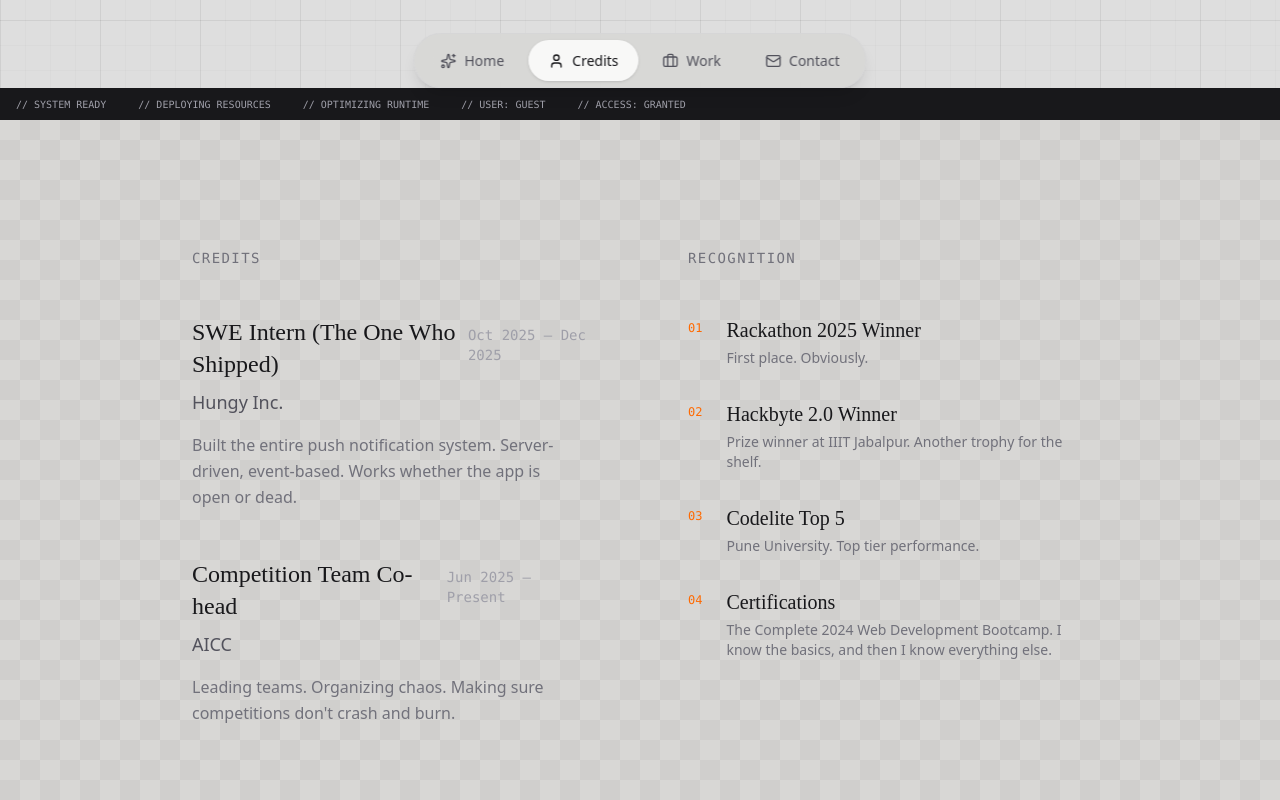
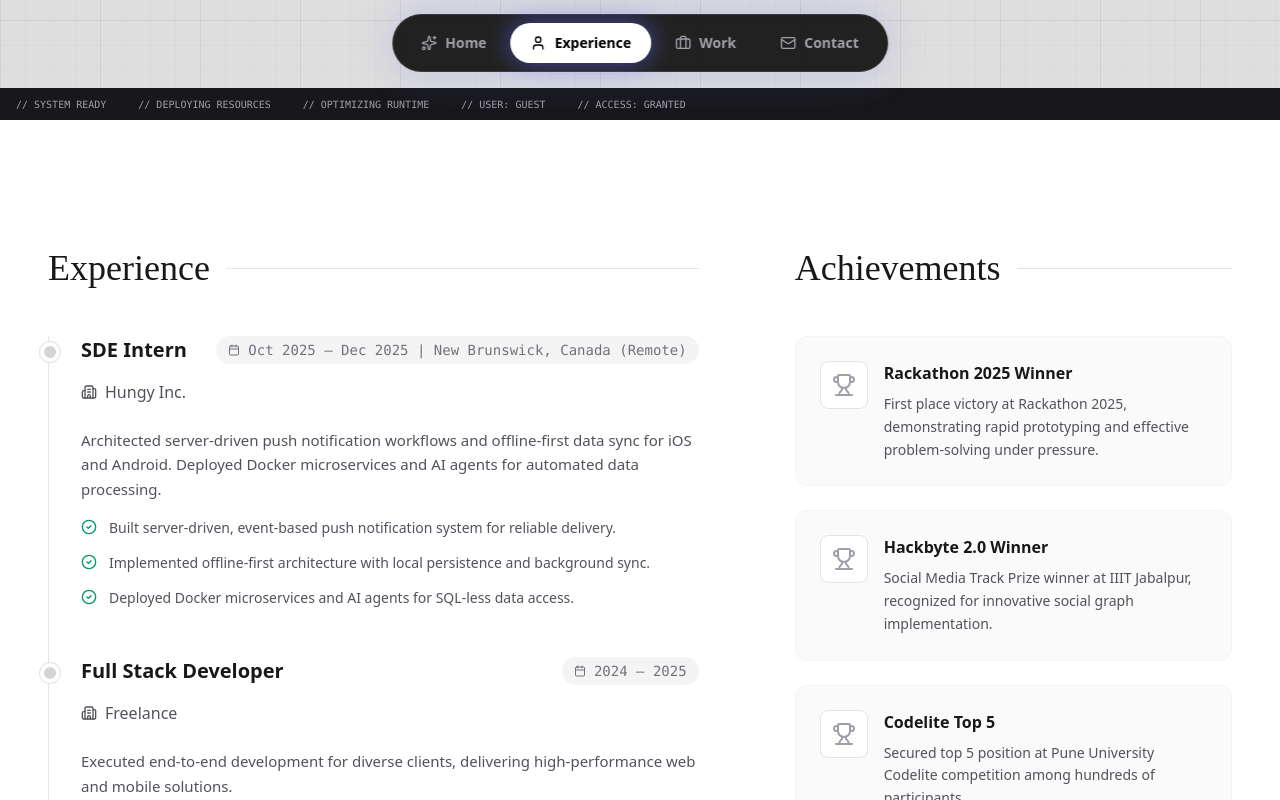
Before and after one commit to Dany1211/product-Engineer, a Next.js app: page / in a window 1280 px wide. Shown: the part 680-1480 px from the top of the page. Built offline with nearby package versions, Linux system fonts and the light colour scheme.

Commit message:
Updated Experience section V2

```diff
--- a/app/components/Achievements.js
+++ /dev/null
@@ -1,37 +0,0 @@
-import Section from './Section';
-import { achievements } from '../data/content';
-import { Award } from 'lucide-react';
-
-export default function Achievements() {
-    return (
-        <Section id="achievements" className="py-24 border-t border-zinc-200 bg-zinc-50/50">
-            <div className="grid md:grid-cols-2 gap-12 md:gap-24">
-                <div>
-                    <h2 className="text-4xl md:text-5xl font-serif text-zinc-900 mb-6">Recognition</h2>
-                    <p className="text-zinc-500 max-w-sm">
-                        Milestones that define my journey as an engineer.
-                    </p>
-                </div>
-
-                <div className="grid gap-8">
-                    {achievements.map((item, index) => (
-                        <div
-                            key={index}
-                            className="group flex gap-6 p-6 -mx-6 rounded-2xl hover:bg-white hover:shadow-sm transition-all duration-300"
-                        >
-                            <div className="flex-shrink-0 w-12 h-12 rounded-full bg-white border border-zinc-200 flex items-center justify-center group-hover:scale-110 transition-transform shadow-sm">
-                                <Award className="w-5 h-5 text-zinc-400 group-hover:text-orange-500 transition-colors" />
-                            </div>
-                            <div>
-                                <h3 className="text-xl font-serif text-zinc-900 mb-2">{item.title}</h3>
-                                <p className="text-zinc-500 leading-relaxed font-sans group-hover:text-zinc-600">
-                                    {item.description}
-                                </p>
-                            </div>
-                        </div>
-                    ))}
-                </div>
-            </div>
-        </Section>
-    );
-}
--- a/app/components/BottomNav.js
+++ b/app/components/BottomNav.js
@@ -10,7 +10,7 @@ export default function BottomNav() {
 
     const tabs = [
         { id: "home", label: "Home", icon: Sparkles, href: "#home" },
-        { id: "experience", label: "Credits", icon: User, href: "#experience" },
+        { id: "experience", label: "Experience", icon: User, href: "#experience" },
         { id: "projects", label: "Work", icon: Briefcase, href: "#projects" },
         { id: "contact", label: "Contact", icon: Mail, href: "#contact" },
     ];
@@ -47,25 +47,39 @@ export default function BottomNav() {
     };
 
     return (
-        <div className="fixed bottom-8 left-1/2 transform -translate-x-1/2 z-50">
-            <div className="flex items-center gap-1 p-1.5 rounded-full backdrop-blur-md border border-zinc-300/50 shadow-lg shadow-black/10" style={{ backgroundColor: 'rgba(216, 215, 213, 0.85)' }}>
+        <div className="fixed bottom-12 left-1/2 -translate-x-1/2 z-50">
+            <div
+                className="
+        flex items-center gap-1 p-2 rounded-full
+        bg-black/85 backdrop-blur-2xl
+        border border-white/10
+        shadow-[0_0_0_1px_rgba(255,255,255,0.08),0_0_40px_rgba(99,102,241,0.25)]
+      "
+            >
                 {tabs.map((tab) => (
                     <button
                         key={tab.id}
                         onClick={(e) => handleClick(e, tab.href)}
                         className={cn(
-                            "relative px-5 py-2.5 rounded-full text-sm font-medium transition-all duration-300 outline-none flex items-center gap-2",
-                            activeTab === tab.id ? "text-zinc-900" : "text-zinc-600 hover:text-zinc-900"
+                            "relative px-5 py-2.5 rounded-full text-sm font-semibold transition-all",
+                            activeTab === tab.id
+                                ? "text-black"
+                                : "text-zinc-400 hover:text-white"
                         )}
                     >
                         {activeTab === tab.id && (
                             <motion.div
                                 layoutId="nav-pill"
-                                className="absolute inset-0 bg-white/80 rounded-full shadow-sm"
-                                transition={{ type: "spring", bounce: 0.2, duration: 0.6 }}
+                                className="
+                absolute inset-0 rounded-full
+                bg-white
+                shadow-[0_0_25px_rgba(99,102,241,0.6)]
+              "
+                                transition={{ type: "spring", stiffness: 350, damping: 26 }}
                             />
                         )}
-                        <span className="relative z-10 flex items-center gap-2 pt-px">
+
+                        <span className="relative z-10 flex items-center gap-2">
                             <tab.icon className="w-4 h-4" />
                             <span className="hidden sm:inline">{tab.label}</span>
                         </span>
@@ -74,4 +88,6 @@ export default function BottomNav() {
             </div>
         </div>
     );
+
+
 }
--- a/app/components/BottomNav.jsx
+++ /dev/null
@@ -1,92 +0,0 @@
-"use client"
-import { useState, useEffect } from "react";
-import { Home, Briefcase, Layers, Mail } from "lucide-react";
-
-function NavItem({ href, icon: Icon, label, isActive }) {
-  return (
-    <a
-      href={href}
-      className="
-        group relative flex flex-col items-center justify-center
-        px-4 py-2.5
-        transition-all duration-300
-        hover:-translate-y-0.5 hover:scale-105
-      "
-    >
-      {/* Active highlight */}
-      {isActive && (
-        <div className="
-          absolute inset-0 rounded-full
-          bg-white
-          shadow-[0_0_25px_rgba(255,255,255,0.6)]
-        " />
-      )}
-
-      <Icon
-        size={20}
-        className={`relative z-10 transition-colors duration-300 ${isActive
-          ? "text-black"
-          : "text-gray-300 group-hover:text-white"
-          }`}
-      />
-
-      <span
-        className={`relative z-10 hidden sm:block text-xs font-semibold tracking-wide ${isActive
-          ? "text-black"
-          : "text-gray-300 group-hover:text-white"
-          }`}
-      >
-        {label}
-      </span>
-    </a>
-  );
-}
-
-export default function BottomNav() {
-  const [activeSection, setActiveSection] = useState("home");
-
-  useEffect(() => {
-    const sections = ["home", "projects", "experience", "contact"];
-
-    const handleScroll = () => {
-      const scrollPos = window.scrollY + window.innerHeight * 0.35;
-
-      for (const id of sections) {
-        const el = document.getElementById(id);
-        if (!el) continue;
-
-        if (
-          scrollPos >= el.offsetTop &&
-          scrollPos < el.offsetTop + el.offsetHeight
-        ) {
-          setActiveSection(id);
-          break;
-        }
-      }
-    };
-
-    window.addEventListener("scroll", handleScroll);
-    handleScroll();
-    return () => window.removeEventListener("scroll", handleScroll);
-  }, []);
-
-  return (
-    <nav className="fixed bottom-6 left-1/2 z-50 -translate-x-1/2">
-      <div
-        className="
-          flex items-center gap-2
-          px-5 py-3
-          rounded-full
-          bg-black/80 backdrop-blur-2xl
-          border border-white/20
-          shadow-[0_10px_50px_rgba(0,0,0,0.8),0_0_40px_rgba(255,255,255,0.15)]
-        "
-      >
-        <NavItem href="#home" icon={Home} label="Home" isActive={activeSection === "home"} />
-        <NavItem href="#projects" icon={Layers} label="Projects" isActive={activeSection === "projects"} />
-        <NavItem href="#experience" icon={Briefcase} label="Experience" isActive={activeSection === "experience"} />
-        <NavItem href="#contact" icon={Mail} label="Contact" isActive={activeSection === "contact"} />
-      </div>
-    </nav>
-  );
-}
--- a/app/components/Experience.js
+++ b/app/components/Experience.js
@@ -1,76 +1,110 @@
 "use client";
-import Section from './Section';
 import { experience, achievements } from '../data/content';
 import { motion } from 'framer-motion';
+import { Trophy, Calendar, Building2, CheckCircle2 } from 'lucide-react';
 
 export default function Experience() {
     return (
-        <Section id="experience" className="py-32 relative overflow-hidden">
-            {/* Checkered Background Pattern */}
-            <div className="absolute inset-0 pointer-events-none opacity-[0.03]"
-                style={{
-                    backgroundImage: `
-               linear-gradient(45deg, #000 25%, transparent 25%),
-               linear-gradient(-45deg, #000 25%, transparent 25%),
-               linear-gradient(45deg, transparent 75%, #000 75%),
-               linear-gradient(-45deg, transparent 75%, #000 75%)
-             `,
-                    backgroundSize: '40px 40px',
-                    backgroundPosition: '0 0, 0 20px, 20px -20px, -20px 0px'
-                }}
-            />
+        <section id="experience" className="py-32 bg-white relative">
+            <div className="max-w-[1400px] mx-auto px-6 md:px-12">
+                <div className="grid lg:grid-cols-12 gap-16 lg:gap-24">
 
-            <div className="grid md:grid-cols-2 gap-24 relative z-10">
-                {/* Experience List */}
-                <div>
-                    <h2 className="text-sm font-mono uppercase tracking-widest text-zinc-500 mb-12">Credits</h2>
-                    <div className="space-y-12">
+                    {/* Experience Section - Timeline */}
+                    <div className="lg:col-span-7">
+                        <motion.div
+                            initial={{ opacity: 0, y: 20 }}
+                            whileInView={{ opacity: 1, y: 0 }}
+                            viewport={{ once: true }}
+                            className="flex items-center gap-4 mb-12"
+                        >
+                            <h2 className="text-3xl md:text-4xl font-serif text-zinc-900">Experience</h2>
+                            <div className="h-px bg-zinc-200 flex-grow" />
+                        </motion.div>
+
+                        <div className="space-y-12 relative pl-8 border-l border-zinc-200">
                             {experience.map((job, i) => (
+                                <motion.div
+                                    key={i}
+                                    initial={{ opacity: 0, x: -20 }}
+                                    whileInView={{ opacity: 1, x: 0 }}
+                                    viewport={{ once: true }}
+                                    transition={{ duration: 0.5, delay: i * 0.1 }}
+                                    className="relative"
+                                >
+                                    {/* Timeline Node */}
+                                    <div className="absolute -left-[41px] top-1.5 w-5 h-5 rounded-full border-4 border-white bg-zinc-300 ring-1 ring-zinc-200" />
+
+                                    <div className="flex flex-col sm:flex-row sm:items-center justify-between mb-4 gap-2">
+                                        <h3 className="text-xl font-bold text-zinc-900">{job.role}</h3>
+                                        <div className="flex items-center text-sm font-mono text-zinc-500 bg-zinc-100 px-3 py-1 rounded-full w-fit">
+                                            <Calendar className="w-3 h-3 mr-2" />
+                                            {job.period}
+                                        </div>
+                                    </div>
+
+                                    <div className="flex items-center gap-2 text-zinc-600 mb-6 font-medium">
+                                        <Building2 className="w-4 h-4" />
+                                        {job.company}
+                                    </div>
+
+                                    <div className="prose prose-zinc max-w-none">
+                                        <p className="text-zinc-600 leading-relaxed mb-4 text-[15px]">
+                                            {job.description}
+                                        </p>
+
+                                        {job.achievements && job.achievements.length > 0 && (
+                                            <ul className="space-y-3 mt-4">
+                                                {job.achievements.map((point, idx) => (
+                                                    <li key={idx} className="flex gap-3 text-zinc-600 text-sm leading-relaxed">
+                                                        <CheckCircle2 className="w-4 h-4 text-emerald-600 flex-shrink-0 mt-0.5" />
+                                                        <span>{point}</span>
+                                                    </li>
+                                                ))}
+                                            </ul>
+                                        )}
+                                    </div>
+                                </motion.div>
+                            ))}
+                        </div>
+                    </div>
+
+                    {/* Achievements Section - Cards */}
+                    <div className="lg:col-span-5">
+                        <motion.div
+                            initial={{ opacity: 0, y: 20 }}
+                            whileInView={{ opacity: 1, y: 0 }}
+                            viewport={{ once: true }}
+                            className="flex items-center gap-4 mb-12"
+                        >
+                            <h2 className="text-3xl md:text-4xl font-serif text-zinc-900">Achievements</h2>
+                            <div className="h-px bg-zinc-200 flex-grow" />
+                        </motion.div>
+
+                        <div className="grid gap-6">
+                            {achievements.map((award, i) => (
                                 <motion.div
                                     key={i}
                                     initial={{ opacity: 0, y: 20 }}
                                     whileInView={{ opacity: 1, y: 0 }}
                                     viewport={{ once: true }}
-                                transition={{ duration: 0.8 }}
+                                    transition={{ duration: 0.5, delay: 0.2 + (i * 0.1) }}
+                                    className="group p-6 bg-zinc-50 border border-zinc-100 hover:border-zinc-300 hover:shadow-md transition-all duration-300 rounded-xl"
                                 >
-                                <div className="flex items-baseline justify-between mb-2">
-                                    <h3 className="text-2xl font-serif text-zinc-900">{job.role}</h3>
-                                    <span className="font-mono text-sm text-zinc-400">{job.period}</span>
+                                    <div className="flex gap-4">
+                                        <div className="flex-shrink-0 w-12 h-12 bg-white rounded-lg border border-zinc-200 flex items-center justify-center text-zinc-400 group-hover:text-emerald-600 group-hover:border-emerald-200 transition-colors">
+                                            <Trophy className="w-6 h-6" />
                                         </div>
-                                <div className="text-lg text-zinc-600 mb-4">{job.company}</div>
-                                <p className="text-zinc-500 leading-relaxed max-w-sm">
-                                    {job.description[0]}
-                                </p>
-                            </motion.div>
-                        ))}
+                                        <div>
+                                            <h3 className="font-bold text-zinc-900 mb-2 group-hover:text-emerald-700 transition-colors">{award.title}</h3>
+                                            <p className="text-sm text-zinc-600 leading-relaxed">{award.description}</p>
                                         </div>
-                </div>
-
-                {/* Awards/Recognition - Styled as a "Manifesto" block */}
-                <div className="relative pt-12 md:pt-0">
-                    <div className="absolute top-0 left-0 w-full h-px bg-zinc-200 md:hidden" />
-
-                    <h2 className="text-sm font-mono uppercase tracking-widest text-zinc-500 mb-12">Recognition</h2>
-                    <div className="space-y-8">
-                        {achievements.map((award, i) => (
-                            <motion.div
-                                key={i}
-                                initial={{ opacity: 0, x: 20 }}
-                                whileInView={{ opacity: 1, x: 0 }}
-                                viewport={{ once: true }}
-                                transition={{ duration: 0.8, delay: i * 0.1 }}
-                                className="flex gap-6 items-start"
-                            >
-                                <span className="font-mono text-xs text-orange-500 mt-1">0{i + 1}</span>
-                                <div>
-                                    <h3 className="text-xl font-serif text-zinc-900">{award.title}</h3>
-                                    <p className="text-sm text-zinc-500 mt-1">{award.description}</p>
                                     </div>
                                 </motion.div>
                             ))}
                         </div>
                     </div>
                 </div>
-        </Section>
+            </div>
+        </section>
     );
 }
--- a/app/components/Hero.js
+++ b/app/components/Hero.js
@@ -31,7 +31,7 @@ export default function Hero() {
             <div className="absolute bottom-32 right-12 text-black/20 font-mono text-xs hidden md:block">+ CORDS: 118.2437° W</div>
 
             {/* Content Container */}
-            <div className="max-w-[1600px] mx-auto w-full px-6 md:px-12 relative z-10 flex-grow flex flex-col justify-center">
+            <div className="max-w-[1400px] mx-auto w-full px-6 md:px-12 relative z-10 flex-grow flex flex-col justify-center">
 
                 {/* Top Bar / Quick Links */}
                 <motion.div
--- a/app/data/content.js
+++ b/app/data/content.js
@@ -44,20 +44,23 @@ export const projects = [
 export const experience = [
   {
     company: "Hungy Inc.",
-    role: "SWE Intern (The One Who Shipped)",
-    period: "Oct 2025 – Dec 2025",
-    description: [
-      "Built the entire push notification system. Server-driven, event-based. Works whether the app is open or dead.",
-      "Offline-first architecture. Local persistence. Background sync. Data integrity is my middle name.",
-      "Deployed Docker microservices and AI agents. Handled SQL-less pipelines. Basically, I did the hard stuff."
+    role: "SDE Intern",
+    period: "Oct 2025 – Dec 2025 | New Brunswick, Canada (Remote)",
+    description: "Architected server-driven push notification workflows and offline-first data sync for iOS and Android. Deployed Docker microservices and AI agents for automated data processing.",
+    achievements: [
+      "Built server-driven, event-based push notification system for reliable delivery.",
+      "Implemented offline-first architecture with local persistence and background sync.",
+      "Deployed Docker microservices and AI agents for SQL-less data access."
     ]
   },
   {
-    company: "AICC",
-    role: "Competition Team Co-head",
-    period: "Jun 2025 – Present",
-    description: [
-      "Leading teams. Organizing chaos. Making sure competitions don't crash and burn."
+    company: "Freelance",
+    role: "Full Stack Developer",
+    period: "2024 – 2025",
+    description: "Executed end-to-end development for diverse clients, delivering high-performance web and mobile solutions.",
+    achievements: [
+      "Successfully shipped 7+ projects, ranging from MVP launches to scalable business tools.",
+      "Managed full project lifecycle, from requirement gathering to deployment and maintenance."
     ]
   }
 ];
@@ -65,19 +68,15 @@ export const experience = [
 export const achievements = [
   {
     title: "Rackathon 2025 Winner",
-    description: "First place. Obviously."
+    description: "First place victory at Rackathon 2025, demonstrating rapid prototyping and effective problem-solving under pressure."
   },
   {
     title: "Hackbyte 2.0 Winner",
-    description: "Prize winner at IIIT Jabalpur. Another trophy for the shelf."
+    description: "Social Media Track Prize winner at IIIT Jabalpur, recognized for innovative social graph implementation."
   },
   {
     title: "Codelite Top 5",
-    description: "Pune University. Top tier performance."
-  },
-  {
-    title: "Certifications",
-    description: "The Complete 2024 Web Development Bootcamp. I know the basics, and then I know everything else."
+    description: "Secured top 5 position at Pune University Codelite competition among hundreds of participants."
   }
 ];
 
--- a/app/page.js
+++ b/app/page.js
@@ -1,10 +1,12 @@
 "use client";
+import Link from 'next/link';
 import CustomCursor from './components/CustomCursor';
 import BottomNav from './components/BottomNav';
 import Hero from './components/Hero';
 import WorkGallery from './components/WorkGallery';
 import Experience from './components/Experience';
 import Skills from './components/Skills';
+import Contact from './components/Contact';
 import Footer from './components/Footer';
 
 export default function Home() {
@@ -18,6 +20,7 @@ export default function Home() {
         <Experience />
         <Skills />
         <WorkGallery />
+        <Contact />
         <Footer />
       </main>
     </>
```
Lines whose indentation alone changed are shown as unchanged.
